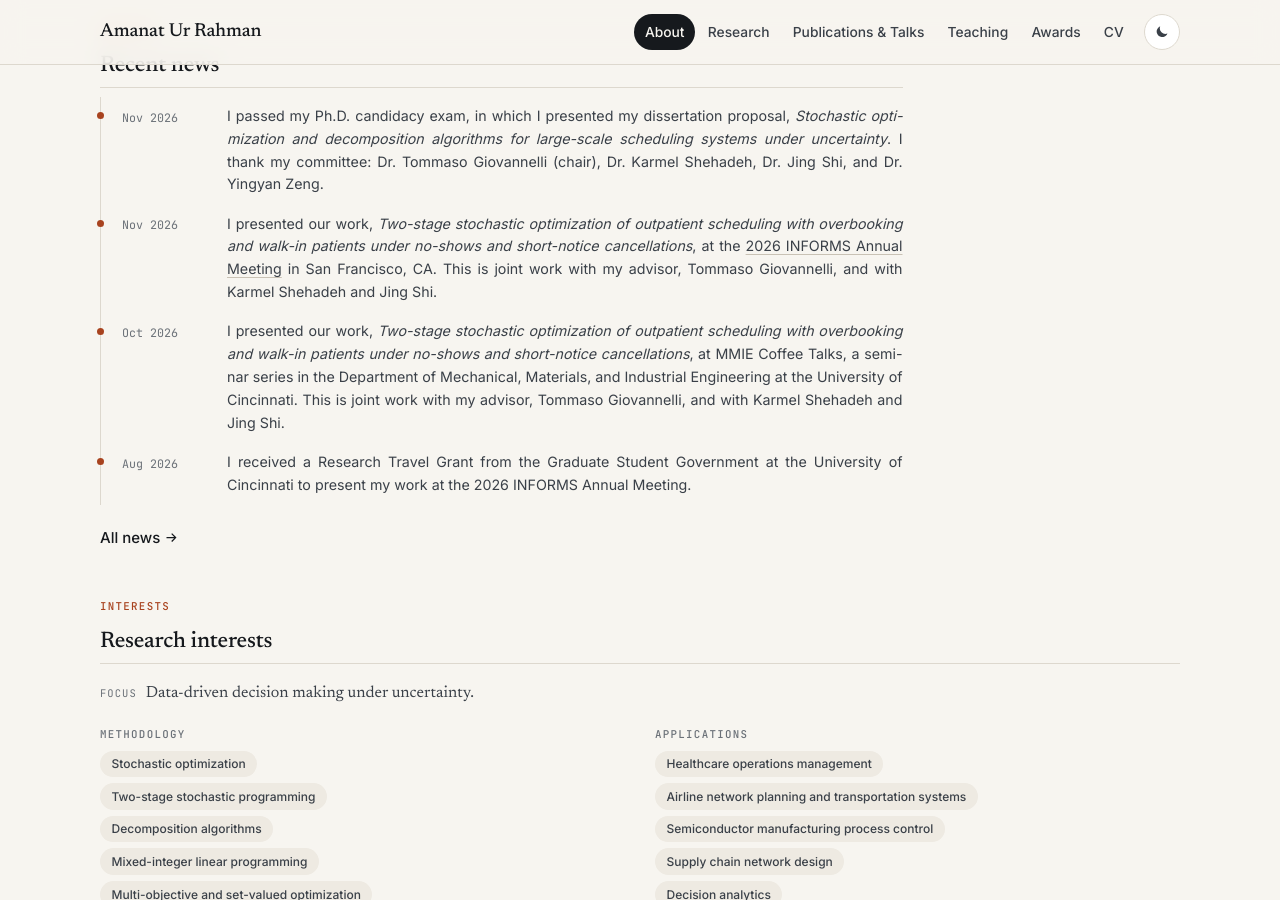
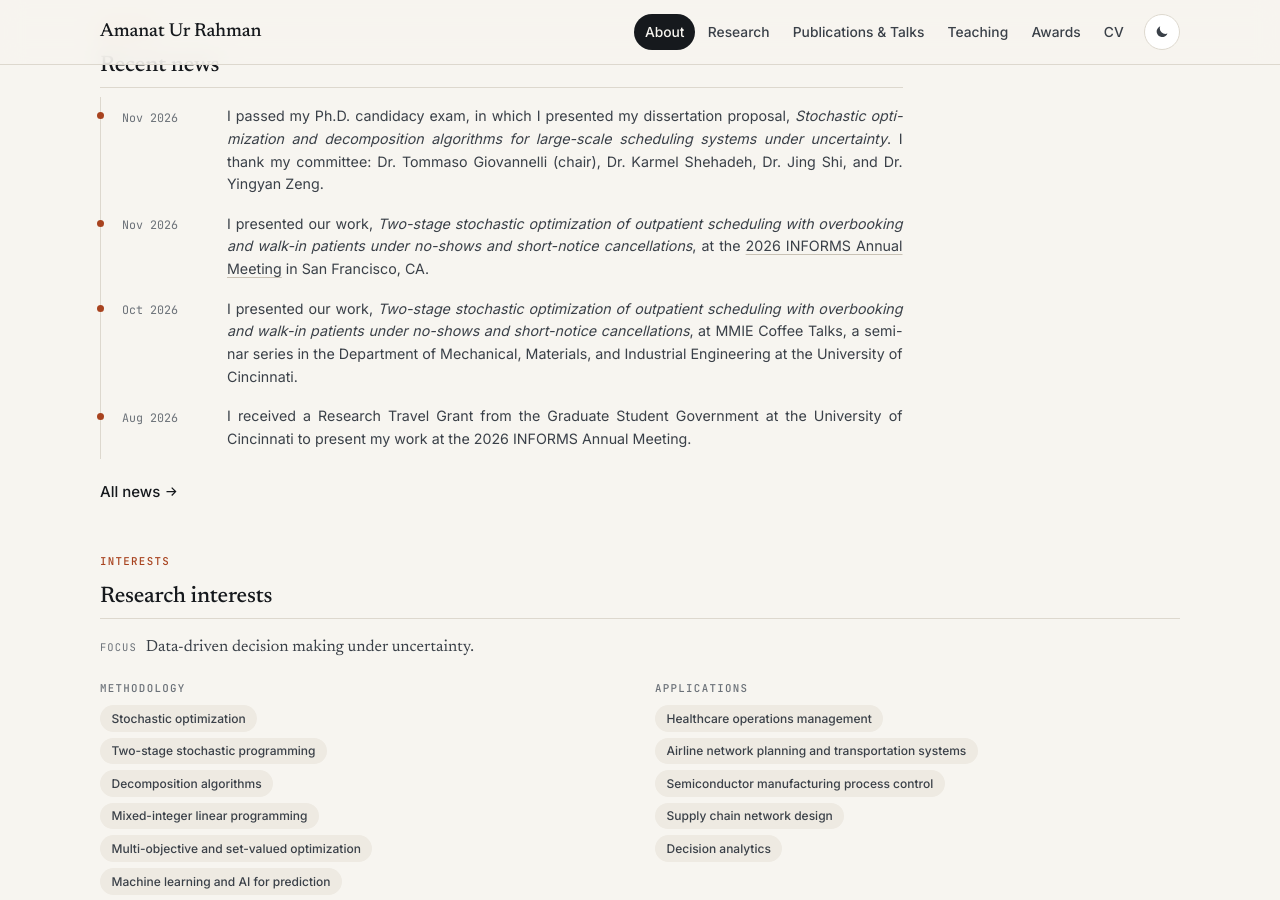
Before and after one commit to amanat-rahman/amanat-rahman.github.io, a Jekyll site: the page built from index.html, in a window 1280 px wide and 900 px high, scrolled down 701 px. Built offline with Jekyll 4.4.1, drawn with Linux system fonts in a browser that asks for light colours.

Commit message:
Update news.yml

```diff
--- a/_data/news.yml
+++ b/_data/news.yml
@@ -20,8 +20,7 @@
     I presented our work, <em>Two-stage stochastic optimization of outpatient scheduling with
     overbooking and walk-in patients under no-shows and short-notice cancellations</em>, at the
     <a href="https://meetings.informs.org/wordpress/sanfrancisco2026/" target="_blank" rel="noopener">2026 INFORMS Annual Meeting</a>
-    in San Francisco, CA. This is joint work with my advisor, Tommaso Giovannelli, and with
-    Karmel Shehadeh and Jing Shi.
+    in San Francisco, CA.
   images:
     - src: /assets/img/news/informs-2026-talk-wide.jpg
       w: 1200
@@ -38,8 +37,7 @@
     I presented our work, <em>Two-stage stochastic optimization of outpatient scheduling with
     overbooking and walk-in patients under no-shows and short-notice cancellations</em>, at MMIE
     Coffee Talks, a seminar series in the Department of Mechanical, Materials, and Industrial
-    Engineering at the University of Cincinnati. This is joint work with my advisor, Tommaso
-    Giovannelli, and with Karmel Shehadeh and Jing Shi.
+    Engineering at the University of Cincinnati.
   image: /assets/img/news/coffee-talk-2026-10.jpg
   image_alt: Amanat Ur Rahman at the lectern beside the title slide of his talk on two-stage stochastic optimization of outpatient scheduling.
   image_caption: MMIE Coffee Talks, University of Cincinnati, October 14, 2026.
```
